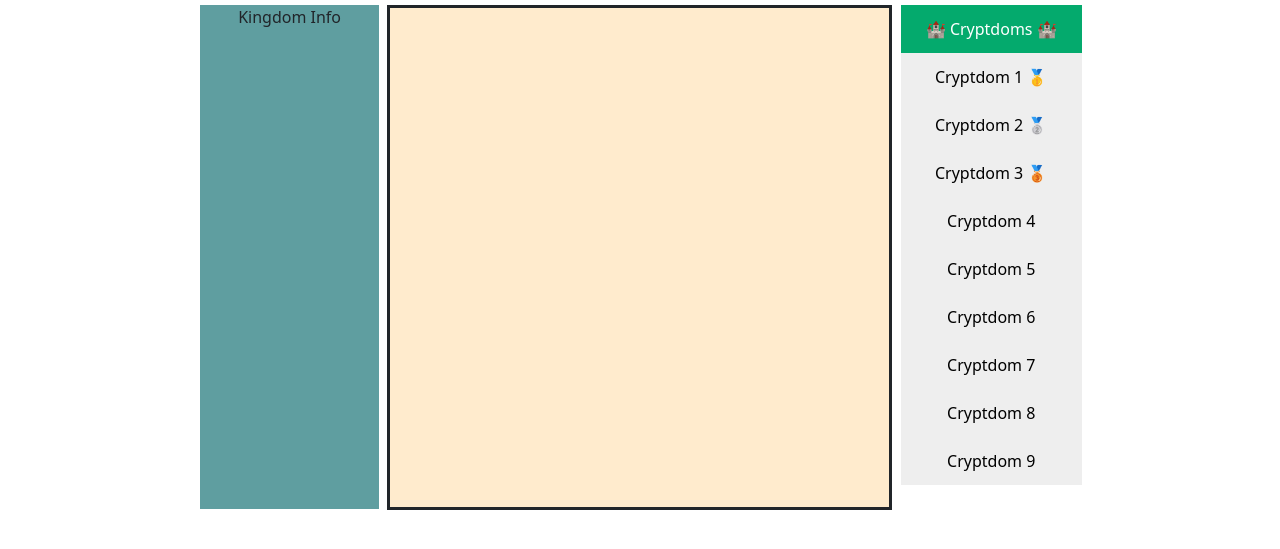
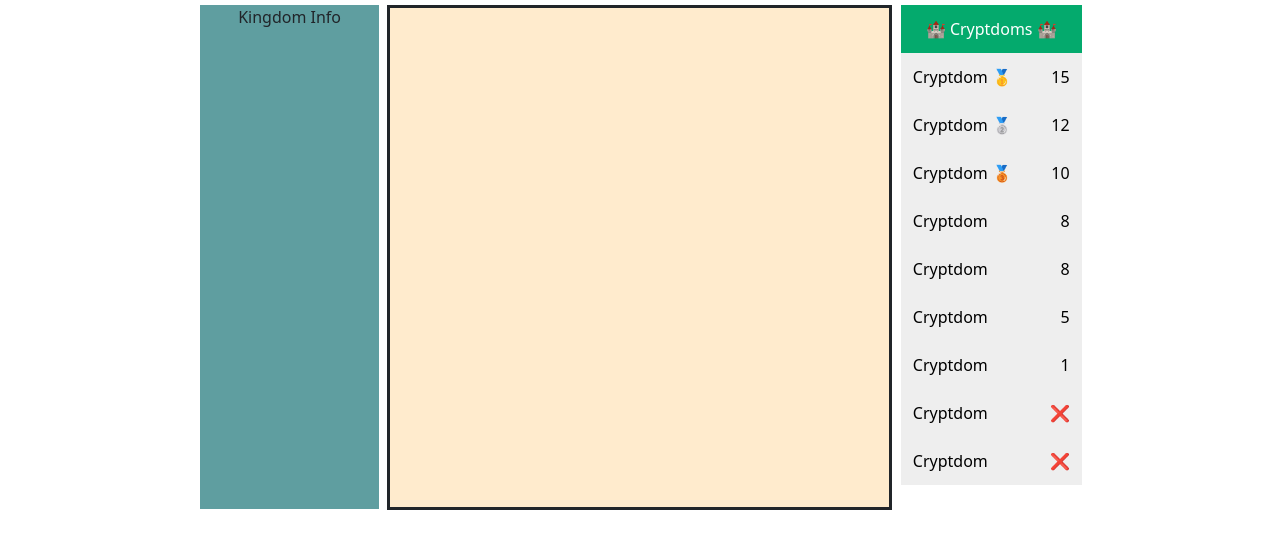
Before and after one commit to msgul/cryptdoms, a website: page public/index.html in a window 1280 px wide. Shown: the part 171-720 px from the top of the page. Drawn offline with nearby package versions, Linux system fonts and the light colour scheme; no server answers.

Commit message:
kingdom list template added

```diff
--- a/public/index.html
+++ b/public/index.html
@@ -58,15 +58,15 @@
             <div class="kingdom-list">
                 <div class="vertical-menu">
                     <a href="#" class="active">&#127984; Cryptdoms &#127984;</a>
-                    <a href="#">Cryptdom 1 &#129351;</a>
-                    <a href="#">Cryptdom 2 &#129352;</a>
-                    <a href="#">Cryptdom 3 &#129353;</a>
-                    <a href="#">Cryptdom 4</a>
-                    <a href="#">Cryptdom 5</a>
-                    <a href="#">Cryptdom 6</a>
-                    <a href="#">Cryptdom 7</a>
-                    <a href="#">Cryptdom 8</a>
-                    <a href="#">Cryptdom 9</a>
+                    <a href="#">Cryptdom &#129351; <span>15</span></a>
+                    <a href="#">Cryptdom &#129352; <span>12</span></a>
+                    <a href="#">Cryptdom &#129353; <span>10</span></a>
+                    <a href="#">Cryptdom <span>8</span></a>
+                    <a href="#">Cryptdom <span>8</span></a>
+                    <a href="#">Cryptdom <span>5</span></a>
+                    <a href="#">Cryptdom <span>1</span></a>
+                    <a href="#">Cryptdom <span>&#10060;</span></a>
+                    <a href="#">Cryptdom <span>&#10060;</span></a>
                   </div>
             </div>
         </div>
--- a/public/styles.css
+++ b/public/styles.css
@@ -44,6 +44,7 @@
 }
 
 .vertical-menu {
+    text-align: left;
     width: 11.3em;
 }
 
@@ -59,7 +60,12 @@
     background-color: #ccc;
 }
 
+.vertical-menu a span{
+    float: right;
+}
+
 .vertical-menu a.active {
     background-color: #04AA6D;
     color: white;
+    text-align: center;
 }
```
